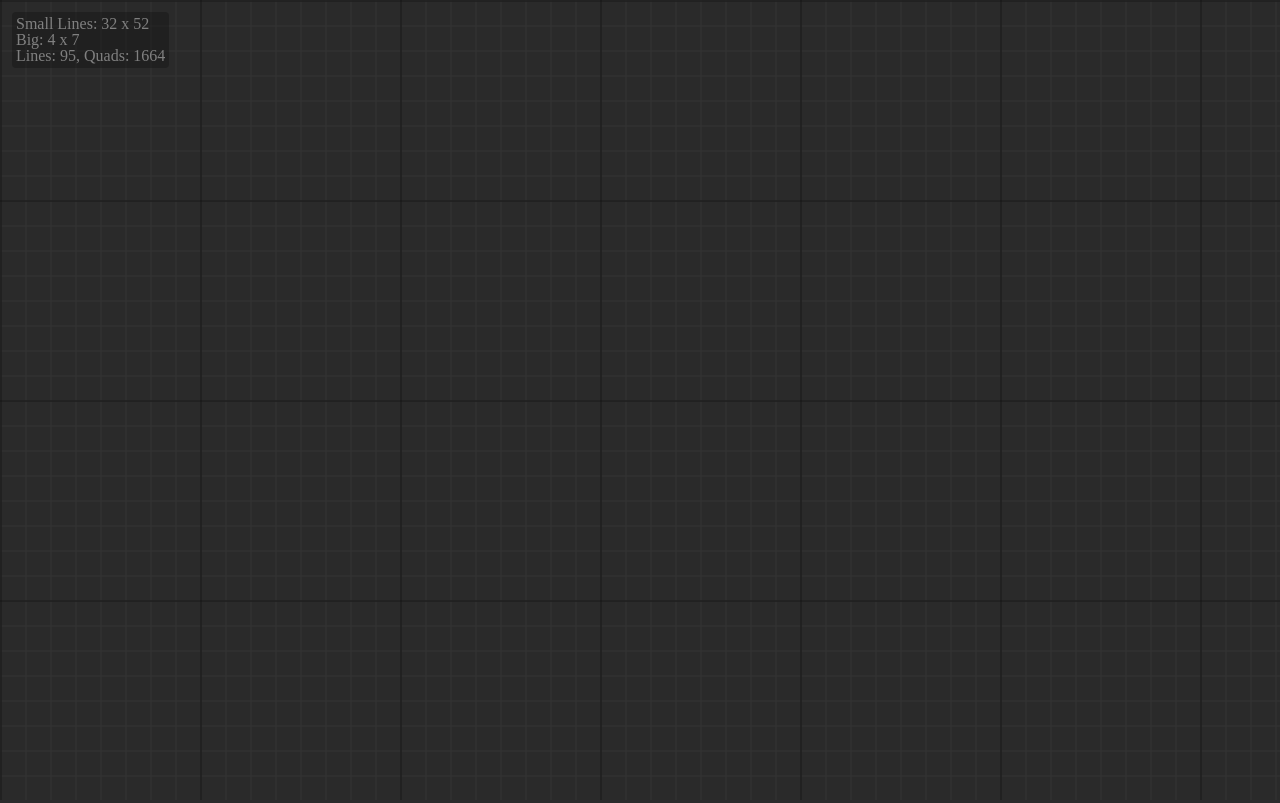
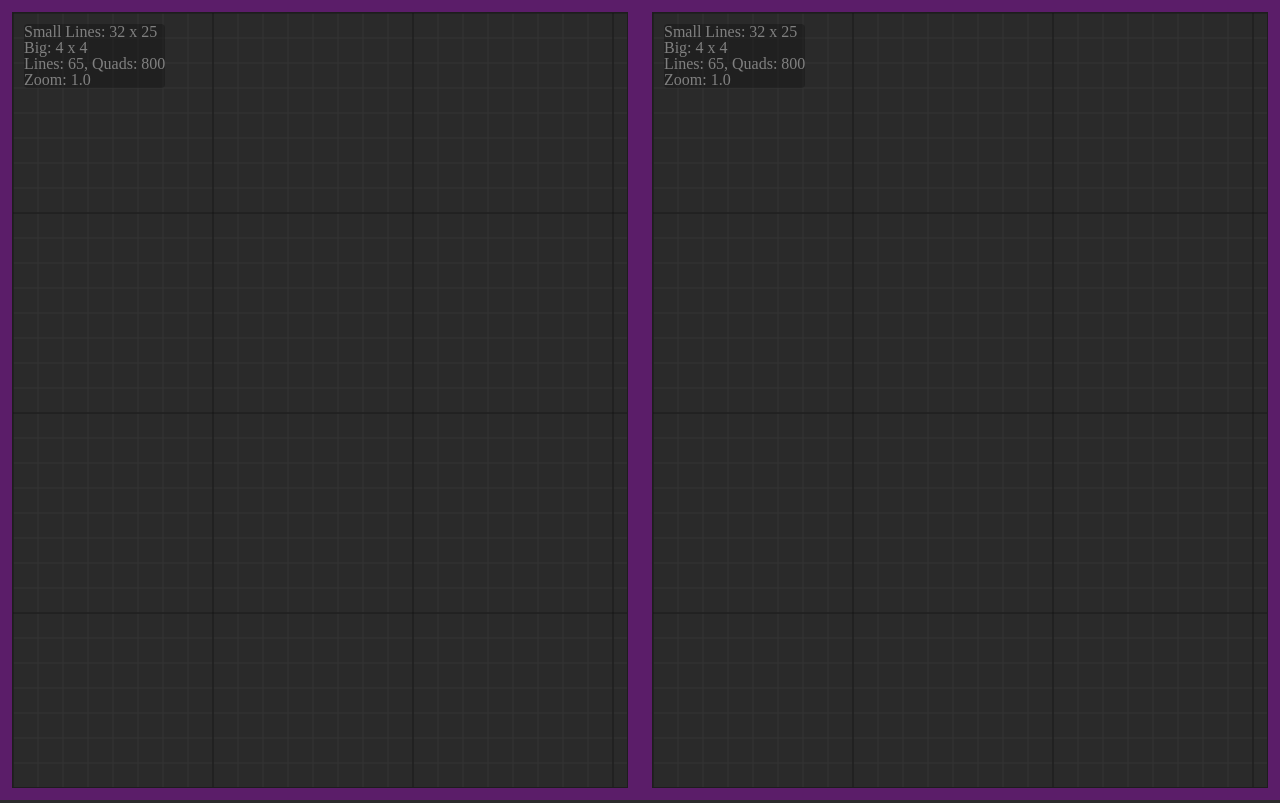
Before and after one commit to G-Freeman/VisEd, a Nuxt app: page / in a window 1280 px wide. Built offline with nearby package versions, Linux system fonts and the light colour scheme.

Commit message:
Grid zoom add, fixes

```diff
--- a/components/Grid.vue
+++ b/components/Grid.vue
@@ -1,9 +1,13 @@
 <template>
-	<section class="grid" id="main-grid">
+	<section class="grid"
+		:id="`grid-${id}`"
+		@wheel = "grid_onMouseWheel"
+	>
 		<div class="grid_debug" v-if="isDev">
 			<label v-text="`Small Lines: ${hSmallGridLineCount} x ${vSmallGridLineCount}`"></label>
 			<label v-text="`Big: ${hBigGridLineCount} x ${vBigGridLineCount}`"></label>
 			<label v-text="`Lines: ${gridLinesSumm}, Quads: ${gridLinesMulti}`"></label>
+			<label v-text="`Zoom: ${zoom.value.toFixed(1)}`"></label>
 		</div>
 		<svg class="grid_svg" height="100%" width="100%">
 			<!-- Back -->
@@ -11,24 +15,24 @@
 			<!-- Small -->
 			<template v-if="isInited">
 				<line v-for="(i,num) in hSmallGridLineCount" :key="`hs${num}`" v-if="defer(1)"
-					x1="0" :y1="(num * smallGridSpacing)+1"
-					x2="100%" :y2="(num * smallGridSpacing)+1"
+					x1="0" :y1="(num * (smallGridSpacing*zoom.value))+1"
+					x2="100%" :y2="(num * (smallGridSpacing*zoom.value))+1"
 					:style="`stroke:${smallGridColor}`"
 				/>
 				<line v-for="(i,num) in vSmallGridLineCount" :key="`vs${num}`" v-if="defer(2)"
-					:x1="(num * smallGridSpacing)+1" y1="0"
-					:x2="(num * smallGridSpacing)+1" y2="100%"
+					:x1="(num * (smallGridSpacing*zoom.value))+1" y1="0"
+					:x2="(num * (smallGridSpacing*zoom.value))+1" y2="100%"
 					:style="`stroke:${smallGridColor}`"
 				/>
 				<!-- Big -->
 				<line v-for="(i,num) in hBigGridLineCount" :key="`hb${num}`" v-if="defer(3)"
-					x1="0" :y1="(num * bigGridSpacing)+1"
-					x2="100%" :y2="(num * bigGridSpacing)+1"
+					x1="0" :y1="(num * (bigGridSpacing*zoom.value))+1"
+					x2="100%" :y2="(num * (bigGridSpacing*zoom.value))+1"
 					:style="`stroke:${bigGridColor}`"
 				/>
 				<line v-for="(i,num) in vBigGridLineCount" :key="`vb${num}`" v-if="defer(4)"
-					:x1="(num * bigGridSpacing)+1" y1="0"
-					:x2="(num * bigGridSpacing)+1" y2="100%"
+					:x1="(num * (bigGridSpacing*zoom.value))+1" y1="0"
+					:x2="(num * (bigGridSpacing*zoom.value))+1" y2="100%"
 					:style="`stroke:${bigGridColor}`"
 				/>
 			</template>
@@ -43,6 +47,8 @@ import Defer from '@/mixins/defer'
 import resizeDetector from 'element-resize-detector';
 import selectRect from '@/components/SelectRect.vue';
 
+
+
 export default {
 	name: "Grid",
 	components: { selectRect },
@@ -50,8 +56,9 @@ export default {
 		Defer()
 	],
 	props:{
-		smallGridColor: {default:'#353535'},
-		bigGridColor:	{default:'#151515'},
+		id:				{default: (()=>{ return 0 })()	},
+		smallGridColor: {default:'#353535'	},
+		bigGridColor:	{default:'#151515'	},
 	},
 	data: function () {
 		return {
@@ -65,6 +72,10 @@ export default {
 			hBigGridLineCount: 0,
 			vBigGridLineCount: 0,
 
+			zoom: {
+				value: 1,
+			},
+
 			gridObj: null,
 			gridWrapWidth: 0,
 			gridWrapHeight: 0,
@@ -72,6 +83,9 @@ export default {
 			isResizing: false,
 			resizingTimer: null,
 		}
+	},
+	setup() {
+		console.log('SETUP')
 	},
 	computed: {
 		isDev()			 { return true; },
@@ -81,22 +95,37 @@ export default {
 	methods: {
 		init() {
 			setTimeout(()=>{
-				//let erd = resizeDetector();
+				this.gridObj = document.getElementById(`grid-${this.id}`);
 				let erdUltraFast = resizeDetector({
 					strategy: "scroll"
 				});
-				erdUltraFast.listenTo(document.getElementById("main-grid"), this.onResize);
+				erdUltraFast.listenTo(this.gridObj, this.onResize);
 			},100)
 
 			this.isInited = true;
 		},
 		onResize(element) {
-			this.vSmallGridLineCount = Math.ceil(element.offsetWidth/this.smallGridSpacing);
-			this.hSmallGridLineCount = Math.ceil(element.offsetHeight/this.smallGridSpacing);
+			this.redraw();
+		},
+		redraw() {
+			this.vSmallGridLineCount = Math.ceil(this.gridObj.offsetWidth/(this.smallGridSpacing*this.zoom.value));
+			this.hSmallGridLineCount = Math.ceil(this.gridObj.offsetHeight/(this.smallGridSpacing*this.zoom.value));
 
-			this.vBigGridLineCount = Math.ceil(element.offsetWidth/this.bigGridSpacing);
-			this.hBigGridLineCount = Math.ceil(element.offsetHeight/this.bigGridSpacing);
-		}
+			this.vBigGridLineCount = Math.ceil(this.gridObj.offsetWidth/(this.bigGridSpacing*this.zoom.value));
+			this.hBigGridLineCount = Math.ceil(this.gridObj.offsetHeight/(this.bigGridSpacing*this.zoom.value));
+		},
+		grid_onMouseWheel(wheel) {
+			if(this.zoom.value>=.2 && wheel.deltaY<0) {
+				this.zoom.value += .1
+			}
+			if(this.zoom.value<=3 && wheel.deltaY>0) {
+				this.zoom.value -= .1;
+			}
+			if(this.zoom.value<.2) this.zoom.value=.2;
+			if(this.zoom.value>3)  this.zoom.value=3;
+
+			this.redraw();
+		},
 	},
 	mounted() {
 		this.init();
@@ -106,14 +135,18 @@ export default {
 
 <style scoped lang="scss">
 	.grid {
-		height: 100%;
+		width: 100%;
+		//height: 100%;
+		overflow: hidden;
+		//border: 8px crimson solid;
+		margin: 12px;
 		&_debug {
 			position: absolute;
 			top: 12px;
 			left: 12px;
 			background: #00000040;
 			color: gray;
-			padding: 4px;
+			//padding: 4px;
 			display: flex;
 			flex-direction: column;
 			border-radius: 4px;
--- a/components/SelectRect.vue
+++ b/components/SelectRect.vue
@@ -1,8 +1,10 @@
 <template>
 	<section class="selectContainer"
-		@mousedown	= "grid_onMouseDown"
-		@mouseup	= "grid_onMouseUp"
-		@mousemove	= "grid_onMouseMove"
+		@mouseenter		= "grid_onMouseEnter"
+		@mousedown.left	= "grid_onMouseDown"
+		@mouseup.left	= "grid_onMouseUp"
+		@mousemove		= "grid_onMouseMove"
+		@wheel			= "grid_onMouseWheel"
 	>
 		<div class="selectRect"
 			v-if="mouse.isPressed.left"
@@ -55,7 +57,7 @@
 			}
 		},
 		computed: {
-			isDev() { return true; },
+			isDev() { return false; },
 		},
 		methods: {
 			grid_onMouseDown(mouse) {
@@ -74,10 +76,17 @@
 				}
 			},
 			grid_onMouseUp(mouse) {
-				// this.mouseData.x2 = mouse.x;
-				// this.mouseData.y2 = mouse.y;
-				//this.mouse.isPressed.left = false;
-				// this.redraw();
+				this.mouse.isPressed.left = false;
+			},
+			grid_onMouseEnter(mouse) {
+				if(mouse.buttons===1) {
+					//...
+				} else {
+					this.mouse.isPressed.left = false;
+				}
+			},
+			grid_onMouseWheel(wheel) {
+				//...
 			},
 			redraw() {
 				this.rectStyleData.left	 	= this.mouse.start.x<this.mouse.end.x ? `${this.mouse.start.x}px` : `${this.mouse.end.x}px`;
@@ -99,11 +108,11 @@
 		width: 100%;
 		height: 100%;
 		user-select: none;
+		border: 1px #1d1d1d solid;
 		.selectRect {
-			position: absolute;
-			border: 1px white dashed;
-			background: #2b2b2c;
-			opacity: .4;
+			position: fixed;
+			border: 1px rgba(255,255,255,.3) dashed;
+			background: rgba(0,0,0,.1);
 			pointer-events: none;
 			overflow: hidden;
 			&_debug {
--- a/pages/index.vue
+++ b/pages/index.vue
@@ -1,6 +1,8 @@
 <template>
 	<section class="wrap">
-		<Grid/>
+		<Grid id="0"/>
+		<div class="separator"/>
+		<Grid id="1"/>
 	</section>
 </template>
 
@@ -9,9 +11,7 @@ import Vue from 'vue'
 import Grid from '~/components/Grid.vue'
 
 export default Vue.extend({
-	components: {
-		Grid
-	},
+	components: { Grid },
 	data: function () {
 		return {
 
@@ -33,5 +33,7 @@ export default Vue.extend({
 		height: 100%;
 		background: #5b1d69;
 		position: relative;
+		display: flex;
+		justify-content: space-between;
 	}
 </style>
--- a/static/css/reset.css
+++ b/static/css/reset.css
@@ -18,6 +18,7 @@ time, mark, audio, video {
 	font: inherit;
 	position: relative;
 	vertical-align: baseline;
+	box-sizing: border-box;
 }
 /* HTML5 display-role reset for older browsers */
 article, aside, details, figcaption, figure,
```
